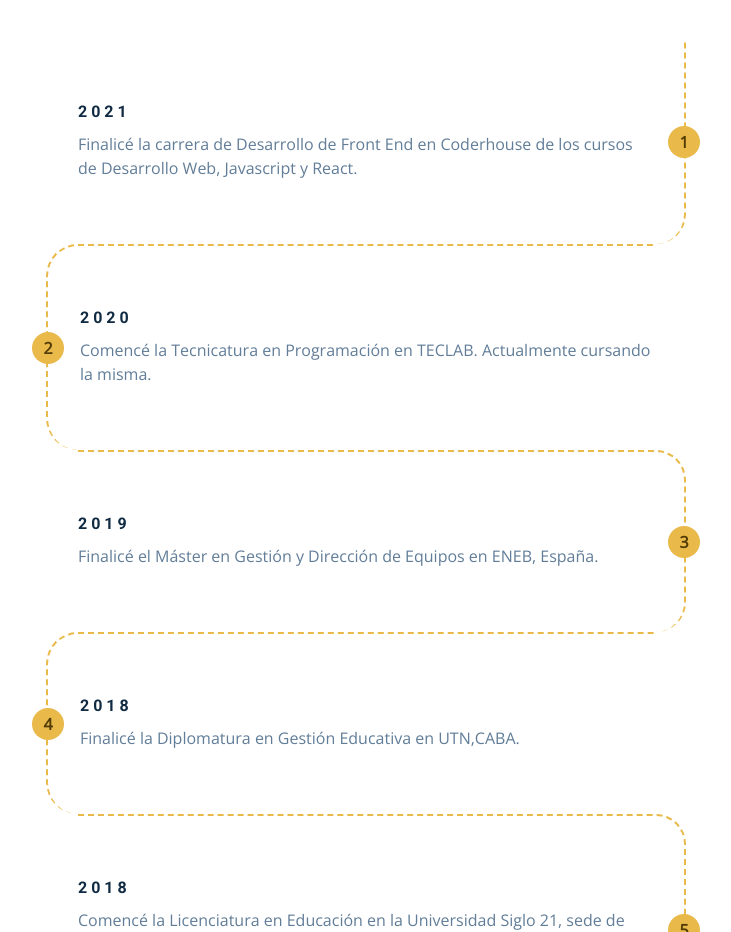
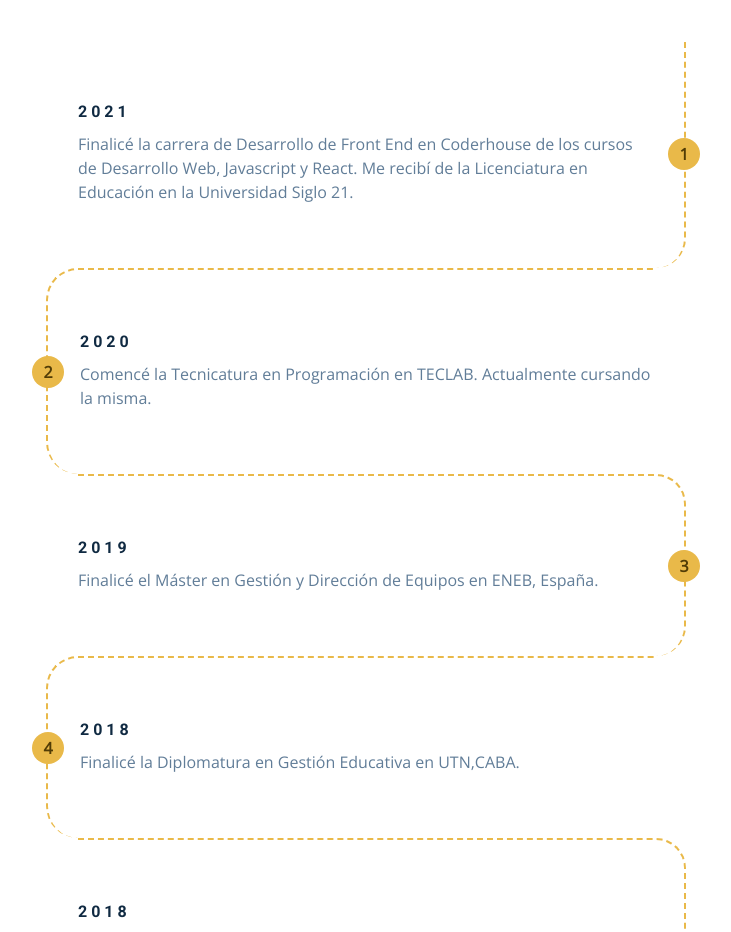
Before and after one commit to Dahianasislo/ModeloCv, a plain HTML site: page index.html in a window 1280 px wide. Shown: the part 2580-3512 px from the top of the page, without its empty margins (274-1005 px from the left). Drawn offline with nearby package versions, Linux system fonts and the light colour scheme.

Commit message:
Update index.html

```diff
--- a/index.html
+++ b/index.html
@@ -209,7 +209,7 @@
       <article class="timeline-item">
         <h4>2021</h4>
         <p>
-          Finalicé la carrera de Desarrollo de Front End en Coderhouse de los cursos de Desarrollo Web, Javascript y React.
+          Finalicé la carrera de Desarrollo de Front End en Coderhouse de los cursos de Desarrollo Web, Javascript y React. Me recibí de la Licenciatura en Educación en la Universidad Siglo 21.
         </p>
         <span class="number">
           1
```
